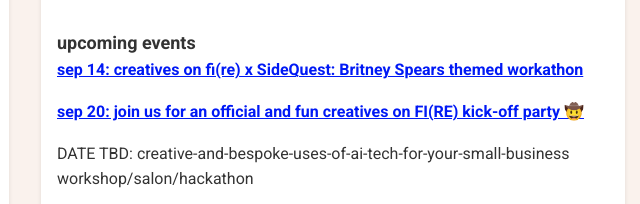
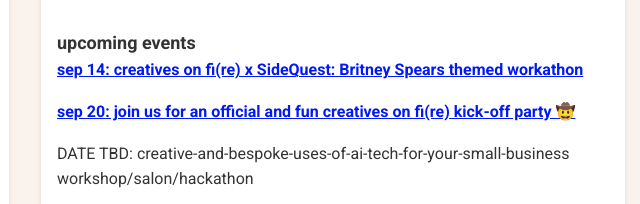
Before and after one commit to svetlanadubkova/investingforfreaks, a plain HTML site: page index.html in a window 1280 px wide. Shown: the part 3250-3454 px from the top of the page, 615-1255 px from the left. Drawn offline with Linux system fonts and the light colour scheme.

Commit message:
Update index.html
updated lowercase

```diff
--- a/index.html
+++ b/index.html
@@ -98,7 +98,7 @@ Subscribe to our <img src="https://em-content.zobj.net/thumbs/240/apple/325/cale
 <h4>upcoming events</h4>
 <ul class="events-list">
 <li class="fade-in"><a href="https://lu.ma/gwfjxcuz">sep 14: creatives on fi(re) x SideQuest: Britney Spears themed workathon</a></li>
-<li class="fade-in"><a href="https://lu.ma/2usfmcd0">sep 20: join us for an official and fun creatives on FI(RE) kick-off party 🤠</a></li>
+<li class="fade-in"><a href="https://lu.ma/2usfmcd0">sep 20: join us for an official and fun creatives on fi(re) kick-off party 🤠</a></li>
 <li class="fade-in">DATE TBD: creative-and-bespoke-uses-of-ai-tech-for-your-small-business workshop/salon/hackathon</li>
 <li class="fade-in"><a href="https://lu.ma/calendar/cal-Fe6cH6beebgzWps">stay tuned for regular meetups via luma</a></li>
 </ul>
```
